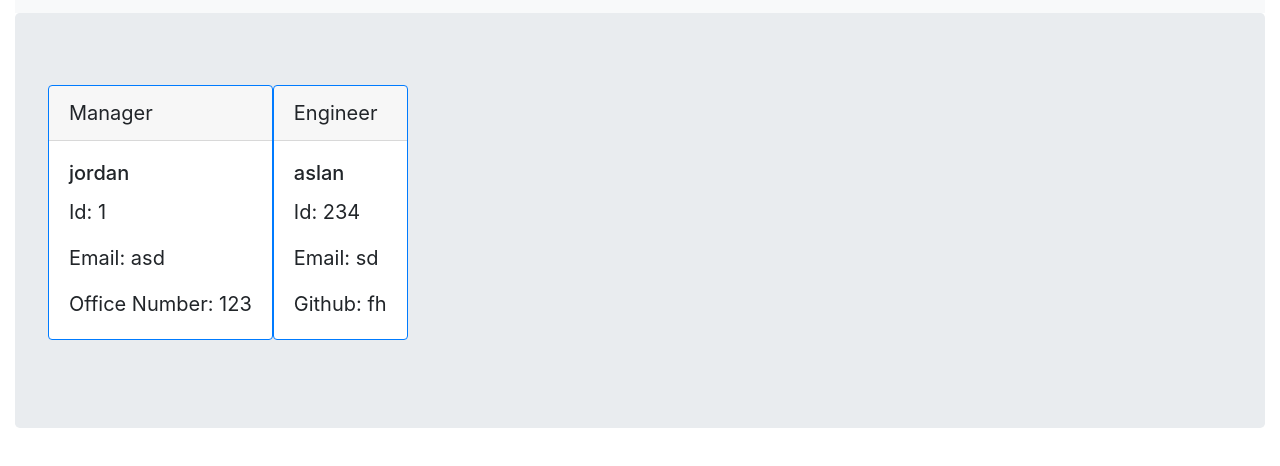
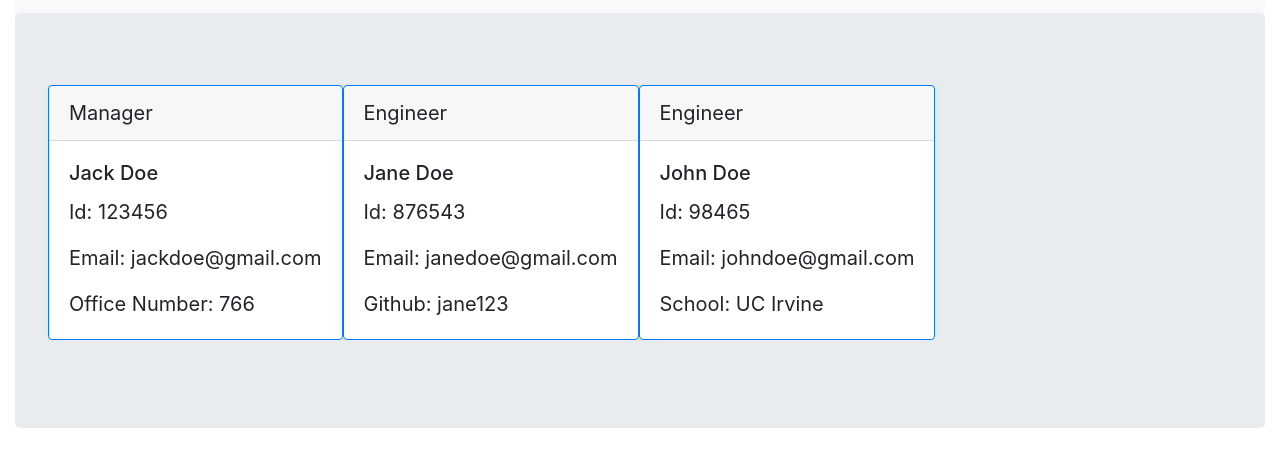
Before and after one commit to jmuliaman97/Template-Engine, a website: page output/team.html in a window 1280 px wide. Shown: the part 78-544 px from the top of the page. Drawn offline with nearby package versions, Linux system fonts and the light colour scheme.

Commit message:
everything works

```diff
--- a/output/team.html
+++ b/output/team.html
@@ -19,22 +19,32 @@
         Manager
       </div>
       <div class="card-body">
-        <h5 class="card-title">jordan</h5>
-        <p class="card-text">Id: 1</p>
-        <p class="card-text">Email: asd</p>
-        <p class="card-text">Office Number: 123</p>
+        <h5 class="card-title">Jack Doe</h5>
+        <p class="card-text">Id: 123456</p>
+        <p class="card-text">Email: jackdoe@gmail.com</p>
+        <p class="card-text">Office Number: 766</p>
       </div>
     </div><div class="card border-primary mb-3 col-m-2">
       <div class="card-header">
         Engineer
       </div>
       <div class="card-body">
-        <h5 class="card-title">aslan</h5>
-        <p class="card-text">Id: 234</p>
-        <p class="card-text">Email: sd</p>
-        <p class="card-text">Github: fh</p>
+        <h5 class="card-title">Jane Doe</h5>
+        <p class="card-text">Id: 876543</p>
+        <p class="card-text">Email: janedoe@gmail.com</p>
+        <p class="card-text">Github: jane123</p>
       </div>
-    </div></div>
+    </div><div class="card border-primary mb-3 col-m-2">
+        <div class="card-header">
+          Engineer
+        </div>
+        <div class="card-body">
+          <h5 class="card-title">John Doe</h5>
+          <p class="card-text">Id: 98465</p>
+          <p class="card-text">Email: johndoe@gmail.com</p>
+          <p class="card-text">School: UC Irvine</p>
+        </div>
+      </div></div>
       </div>
     </div>
   </body>
```
